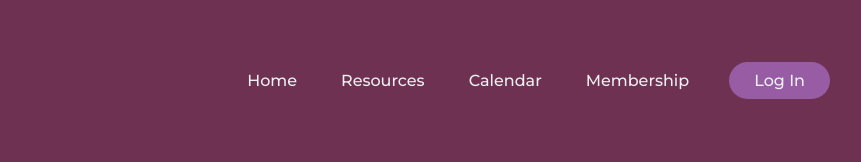
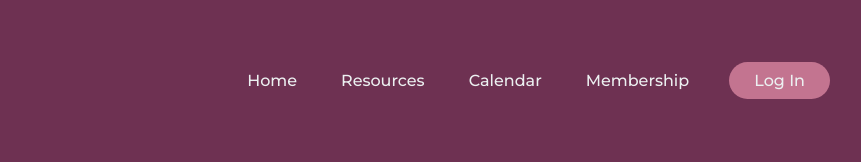
Before and after one commit to SophiaGreenwalt/WiCS-Website, a plain HTML site: page HTML/navbar2.html in a window 1280 px wide. In both pictures the pointer is over the button "Log In". Shown: the full height of the page, 322-1183 px from the left. Drawn offline with Linux system fonts and the light colour scheme.

Commit message:
changed rgb color

```diff
--- a/HTML/stylenavbar.css
+++ b/HTML/stylenavbar.css
@@ -57,5 +57,5 @@ button {
 }
 
 button:hover{
-    background-color: rgba(151, 92, 163);
+    background-color: rgba(195, 116, 144);
 }
```
